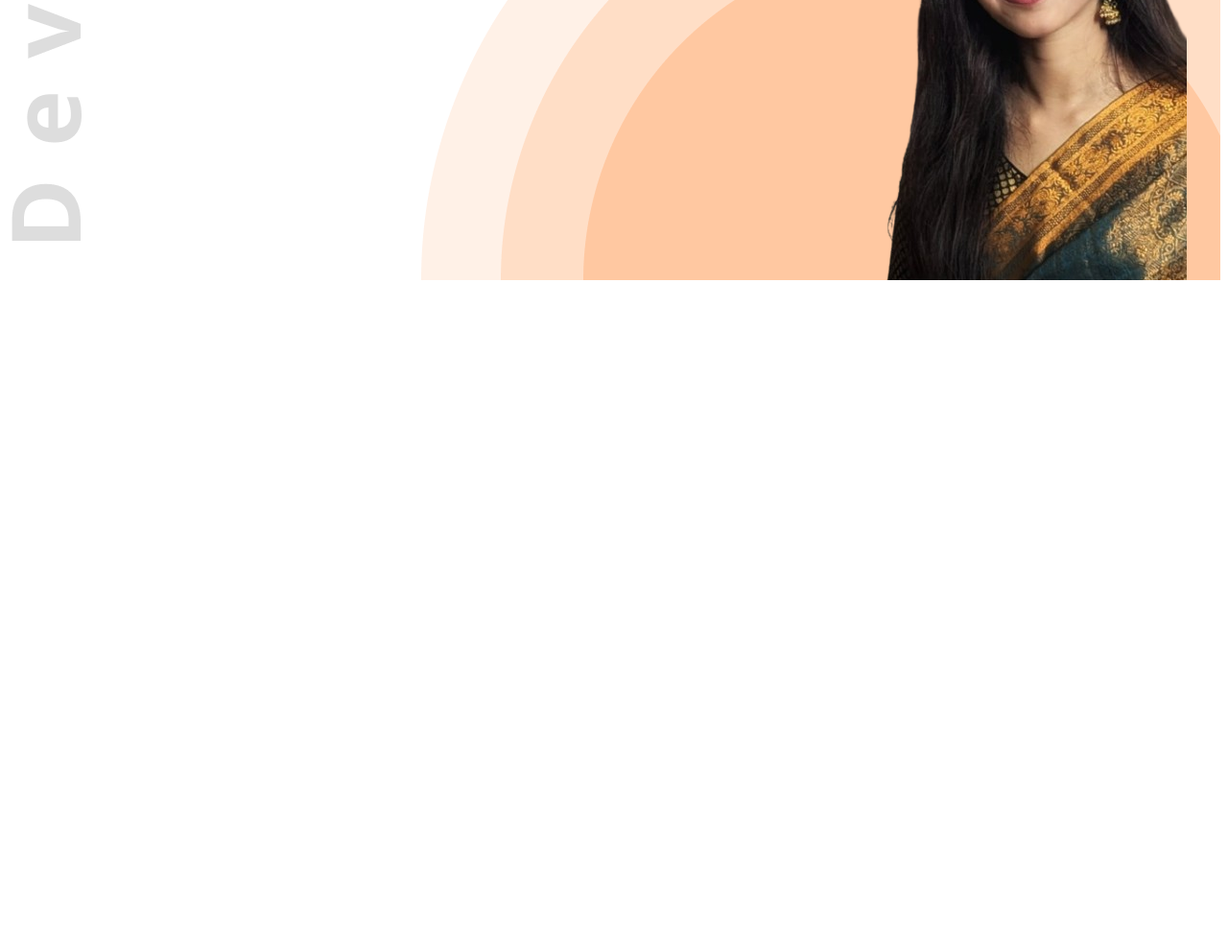
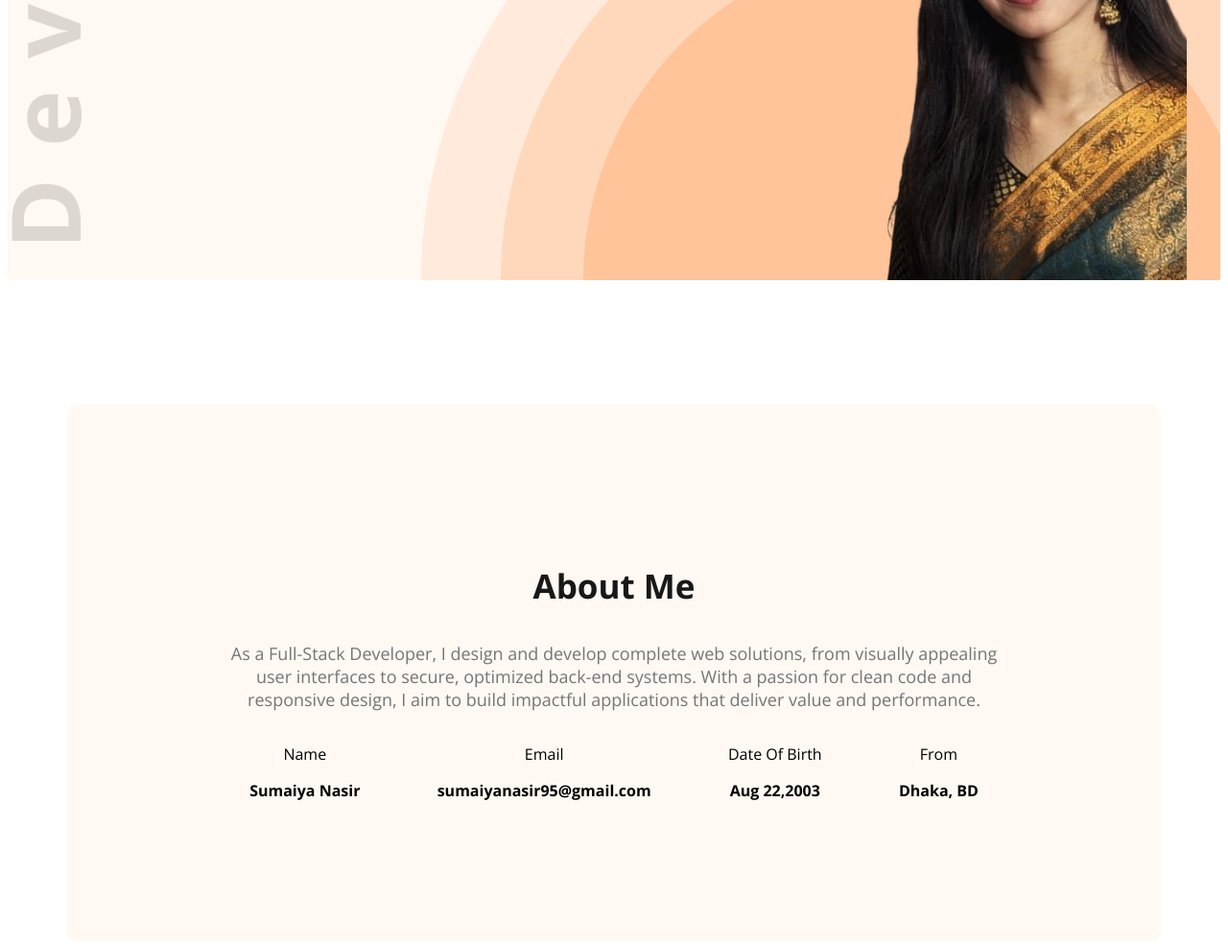
Before and after one commit to eshitae/web-developer-portfolio, a plain HTML site: page index.html in a window 1280 px wide. Shown: the part 520-1504 px from the top of the page at 96% size. Before the commit the page ends 820 px from the top, so only its background shows below. Drawn offline with nearby package versions, Linux system fonts and the light colour scheme.

Commit message:
another one is commited

```diff
--- a/index.html
+++ b/index.html
@@ -10,7 +10,7 @@
     <link rel="stylesheet" href="styles/portfolio.css">
 </head>
 <body class="open-sans-normal">
-    <header class="header">
+    <header class="header secondary-bg">
         <nav>
             <h3 class="nav-title">Sum<span class="text-primary">a</span>iya</h3>
             <ul>
@@ -38,6 +38,33 @@
 
     </header>
     <main>
+        <section class="about secondary-bg">
+            <h3 class="section-title">About Me</h3>
+            <p class="section-description">As a Full-Stack Developer, I design and develop complete web solutions, from visually appealing user interfaces to secure, optimized back-end systems. With a passion for clean code and responsive design, I aim to build impactful applications that deliver value and performance.</p>
+
+            <div class="about-items">
+                <!-- .about-item*4>p.item-title+p.item-description-->
+               <div class="about-item">
+                <p class="item-title">Name</p>
+                <p class="item-description">Sumaiya Nasir</p>
+               </div>
+               <div class="about-item">
+                <p class="item-title">Email</p>
+                <p class="item-description">sumaiyanasir95@gmail.com</p>
+               </div>
+               <div class="about-item">
+                <p class="item-title">Date Of Birth</p>
+                <p class="item-description">Aug 22,2003</p>
+               </div>
+               <div class="about-item">
+                <p class="item-title">From</p>
+                <p class="item-description">Dhaka, BD</p>
+               </div>
+
+
+            </div>
+
+        </section>
 
     </main>
     <footer>
--- a/styles/portfolio.css
+++ b/styles/portfolio.css
@@ -8,6 +8,10 @@
 }
 
 /*shared style */
+.secondary-bg{
+    background-color: #FFF8F3;
+
+}
 .text-primary{
     color: #FD6E0A;
 
@@ -25,6 +29,16 @@
     padding: 18px 35px;
     border-radius: 5px;
 
+}
+
+.section-title{
+    font-size: 35px;
+    font-weight: bold;
+    color: #181818;
+}
+.section-description{
+    font-size: 18px;
+    color: #757575;
 }
 /*header*/
 .header{
@@ -80,3 +94,26 @@ nav ul  a{
 .banner-profile-pic{
     width: 580;
 }
+
+/*main style */
+main{
+    max-width: 1140px;
+    margin: 0 auto;
+}
+/*About style */
+.about{
+    border-radius: 10px;
+    padding: 130px 150px;
+    text-align: center;
+    margin-top: 130px;
+}
+.about-items{
+    display: flex;
+    justify-content: space-around;
+
+
+}
+.item-description{
+    font-weight: bold;
+
+}
```
